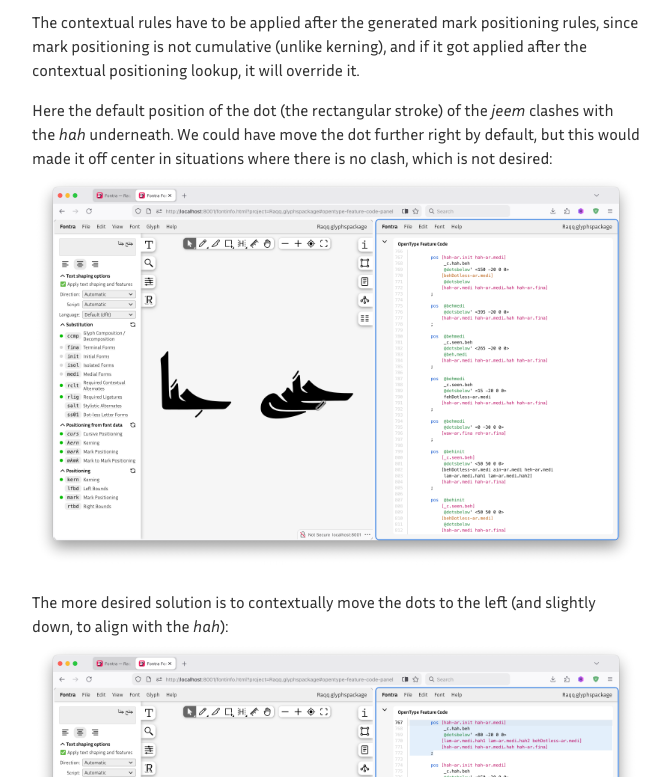
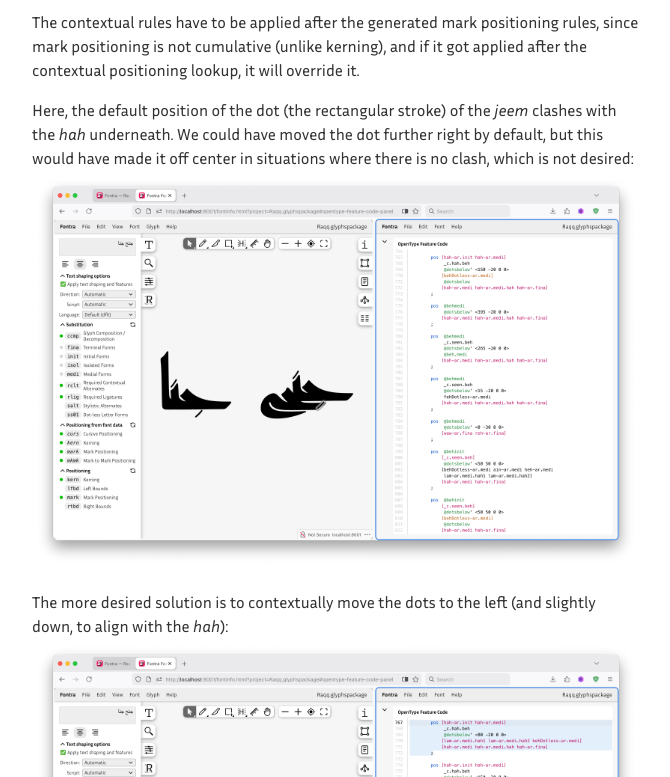
Before and after one commit to fontra/fontra-blog, an Eleventy site: page content/blog/fontra-vs-harfbuzz/fontra-vs-harfbuzz.md in a window 1280 px wide. Shown: the part 658-1435 px from the top of the page, without its empty margins (304-974 px from the left). Built offline with nearby package versions, Linux system fonts and the light colour scheme; Eleventy itself is replaced by a stand-in of ours; files that its build step writes are made by us from their sources; what @zachleat/heading-anchors, eleventy-plugin-youtube-embed, zod-validation-error would draw is missing.

Commit message:
Update content/blog/fontra-vs-harfbuzz/fontra-vs-harfbuzz.md
Co-authored-by: Khaled Hosny <khaled@aliftype.com>

```diff
--- a/content/blog/fontra-vs-harfbuzz/fontra-vs-harfbuzz.md
+++ b/content/blog/fontra-vs-harfbuzz/fontra-vs-harfbuzz.md
@@ -18,7 +18,7 @@ Sometimes one wants to add some other feature code before or after the generated
 
 The contextual rules have to be applied after the generated mark positioning rules, since mark positioning is not cumulative (unlike kerning), and if it got applied after the contextual positioning lookup, it will override it.
 
-Here the default position of the dot (the rectangular stroke) of the _jeem_ clashes with the _hah_ underneath. We could have move the dot further right by default, but this would made it off center in situations where there is no clash, which is not desired:
+Here, the default position of the dot (the rectangular stroke) of the _jeem_ clashes with the _hah_ underneath. We could have moved the dot further right by default, but this would have made it off center in situations where there is no clash, which is not desired:
 ![](without-manual-code.png)
 
 The more desired solution is to contextually move the dots to the left (and slightly down, to align with the _hah_):
```
